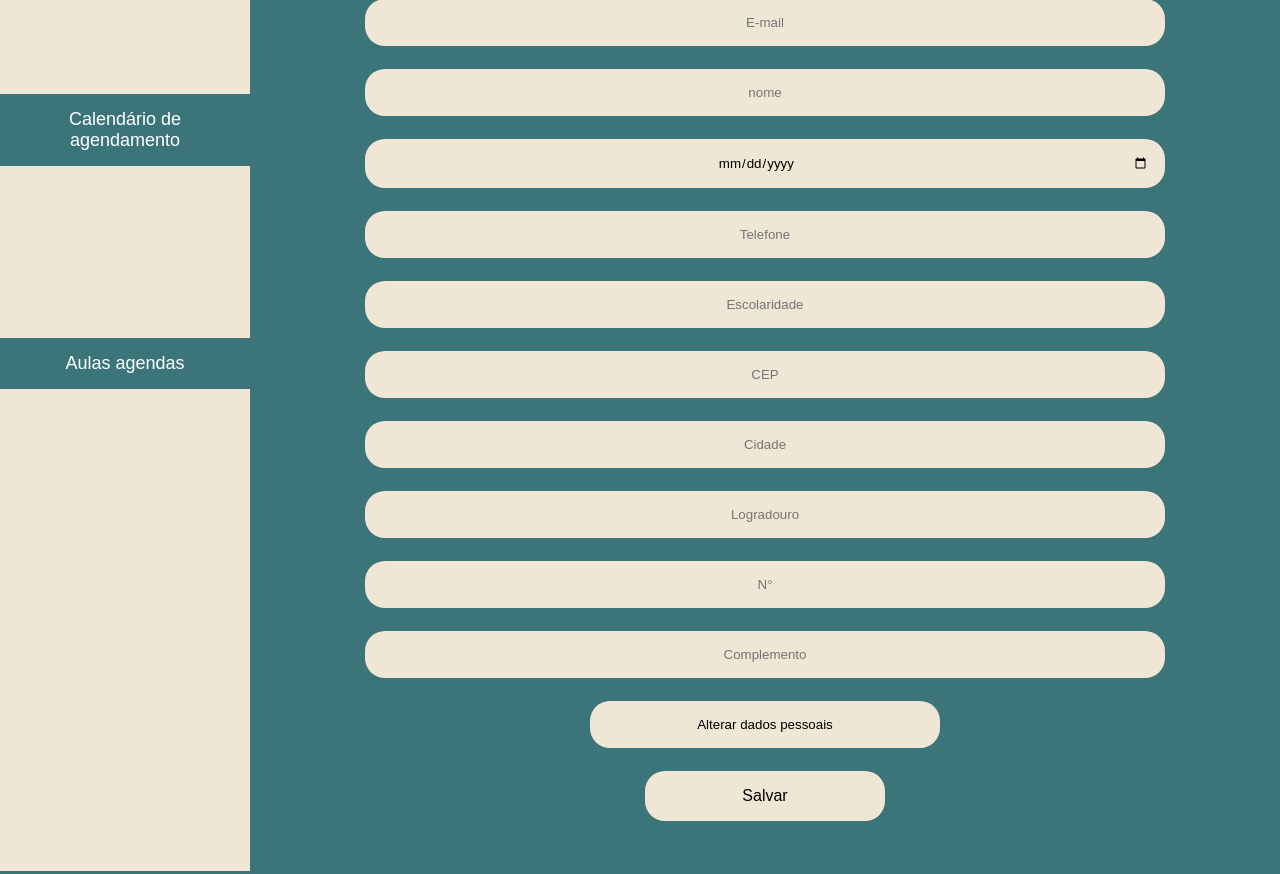
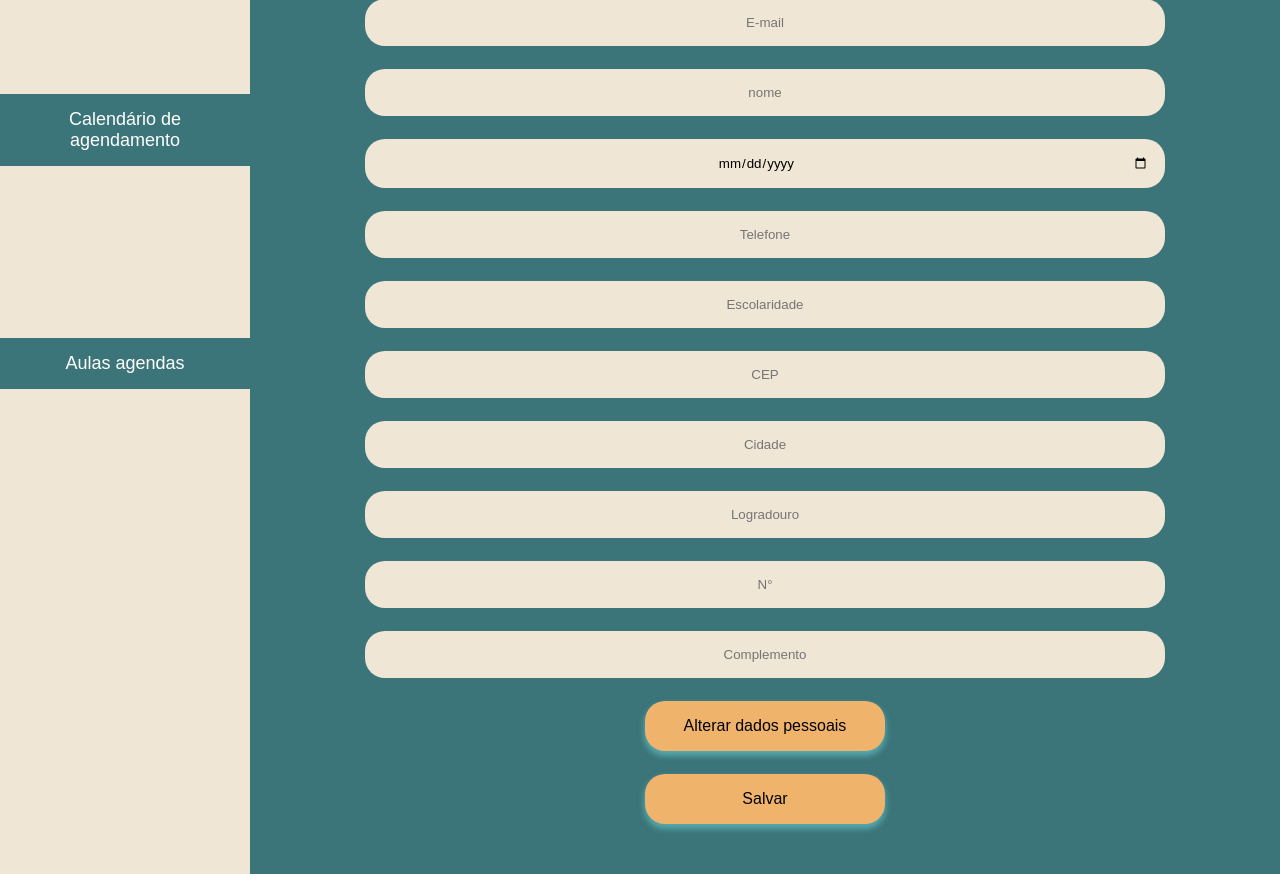
Before and after one commit to RafaelJacobDev/aula-back-jacob, a PHP site: page /html-areadoaluno/info-aluno.html in a window 1280 px wide. Shown: the part 149-1023 px from the top of the page. Run offline with PHP 8.4, Linux system fonts and the light colour scheme.

Commit message:
ajuste no botão

```diff
--- a/ProfJuquinha/html-areadoaluno/info-aluno.html
+++ b/ProfJuquinha/html-areadoaluno/info-aluno.html
@@ -68,7 +68,7 @@
                 </section>
                 <input type=button class="button" value="Alterar dados pessoais">
 
-                <a class="button-salvar">Salvar</a>
+                <input type="submit" class="button" value="Salvar">
 
             </form>
 
--- a/ProfJuquinha/style.css
+++ b/ProfJuquinha/style.css
@@ -75,23 +75,13 @@
     padding: 16px;
     margin-bottom: 10px;
     border-radius: 20px;
-    width: 350px;
+    width: 240px;
     border: none;
-    background-color: #f0e6d5;
+    background-color: #efb36c;
     text-align: center;
     text-decoration: none;
     color: black;
     cursor: pointer;
+    box-shadow: 0 4px 6px 0 #5db7bd8e, 0 4px 6px 0 #5db7bd8e;
+    font-size: 1rem;
 }
-.button-salvar {
-    padding: 16px;
-    margin-bottom: 10px;
-    border-radius: 20px;
-    width: 240px;
-    border: none;
-    background-color: #f0e6d5;
-    text-align: center;
-    text-decoration: none;
-    color: black;
-    cursor: pointer;
-}
```
